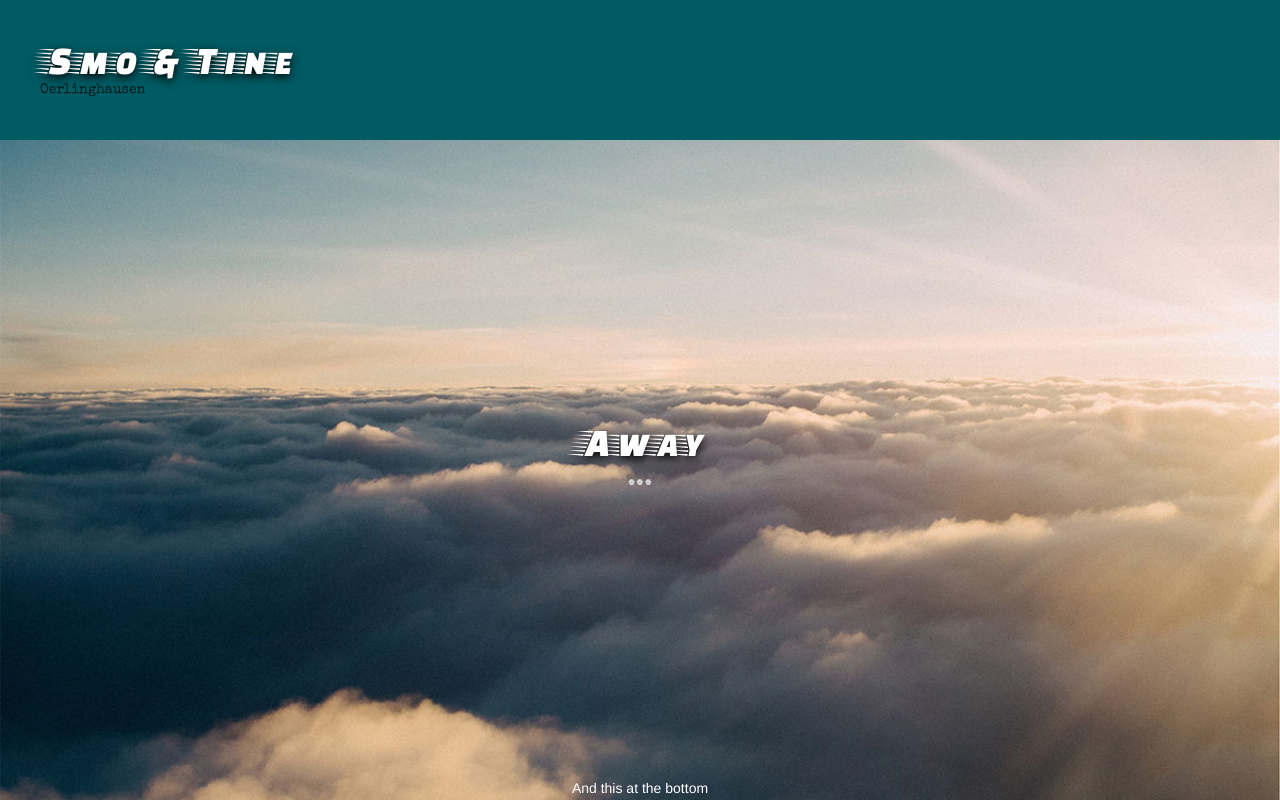
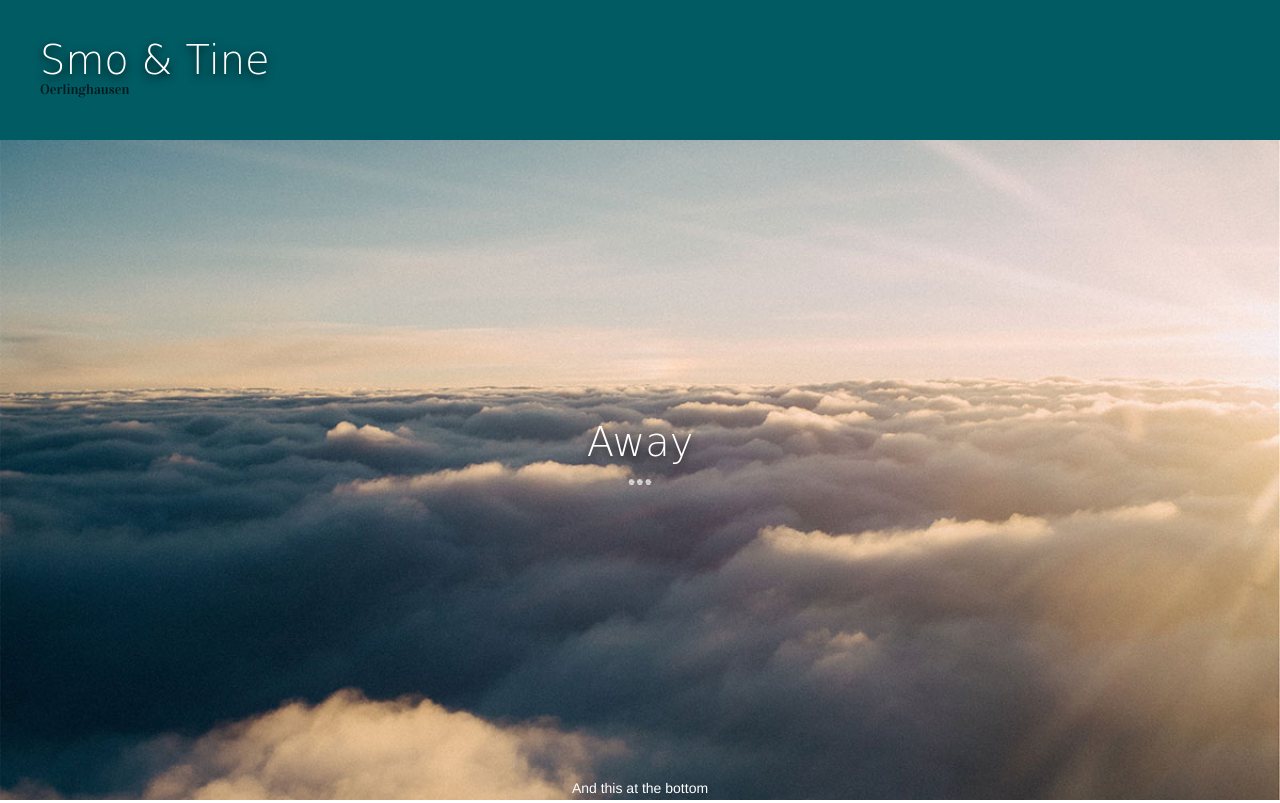
Before and after one commit to smotine/smotine.github.io, a website: page index.html in a window 1280 px wide. Shown: the top 803 px of the page. Drawn offline with nearby package versions, Linux system fonts and the light colour scheme.

Commit message:
new logo font

```diff
--- a/css/styles.css
+++ b/css/styles.css
@@ -1 +1 @@
-h3{font-family:'Faster One',cursive}h4{font-family:'Special Elite',cursive}.logo h3{margin:0!important}.logo p{font-family:'Special Elite',cursive;color:#00191c}.hero-body .title{text-shadow:0 3px 10px #000}.header{background-color:#005b63}.big-picture{background-image:url(../imgs/clouds.jpg);background-size:cover}
+h3{font-family:'Faster One',cursive}h4{font-family:'Special Elite',cursive}.logo h3{margin:0!important}.logo p{font-family:Vidaloka,serif;color:#00191c}.hero-body .title{text-shadow:0 3px 10px #000}.header{background-color:#005b63}.big-picture{background-image:url(../imgs/clouds.jpg);background-size:cover}
--- a/index.html
+++ b/index.html
@@ -9,7 +9,7 @@
     <meta name="description" content="Smo Website">
     <link rel="stylesheet" href="css/bulma.css">
     <link rel="stylesheet" href="css/styles.css">
-    <link href="https://fonts.googleapis.com/css?family=Faster+One|Special+Elite" rel="stylesheet">
+    <link href="https://fonts.googleapis.com/css?family=Vidaloka|Special+Elite" rel="stylesheet">
     <link rel="stylesheet" href="https://maxcdn.bootstrapcdn.com/font-awesome/4.5.0/css/font-awesome.min.css">
     <link rel="icon" type="image/png" sizes="32x32" href="imgs/favicon/favicon-32x32.png">
     <link rel="icon" type="image/png" sizes="96x96" href="imgs/favicon/favicon-96x96.png">
```
